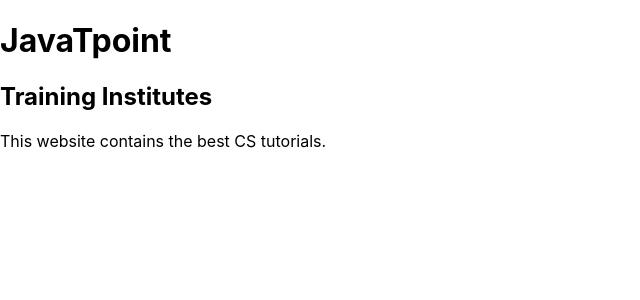
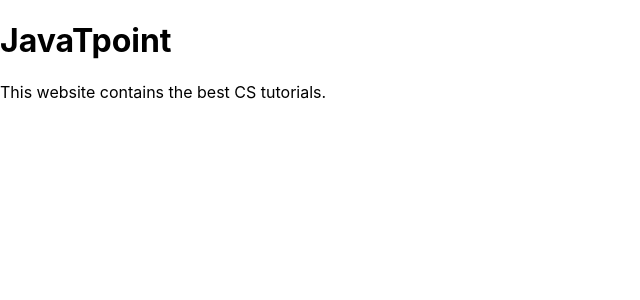
Before and after one commit to bluespider71/my-practice-react, a React (Create React App) app: page / in a window 1280 px wide. Shown: the top 300 px of the page, without its empty margins (0-640 px from the left). Built offline with nearby package versions, Linux system fonts and the light colour scheme.

Commit message:
react-jsx

```diff
--- a/src/App.tsx
+++ b/src/App.tsx
@@ -1,13 +1,8 @@
-import React from 'react';
-import logo from './logo.svg';
-import './App.css';
-
 function App() {
   return (
     <div>
-      <h1>JavaTpoint</h1>
-      <h2>Training Institutes</h2>
-      <p>This website contains the best CS tutorials.</p>
+      <h1 className = "hello">JavaTpoint</h1>
+      <p data-demoAttribute = "demo">This website contains the best CS tutorials.</p>
     </div>
   );
 }
```
